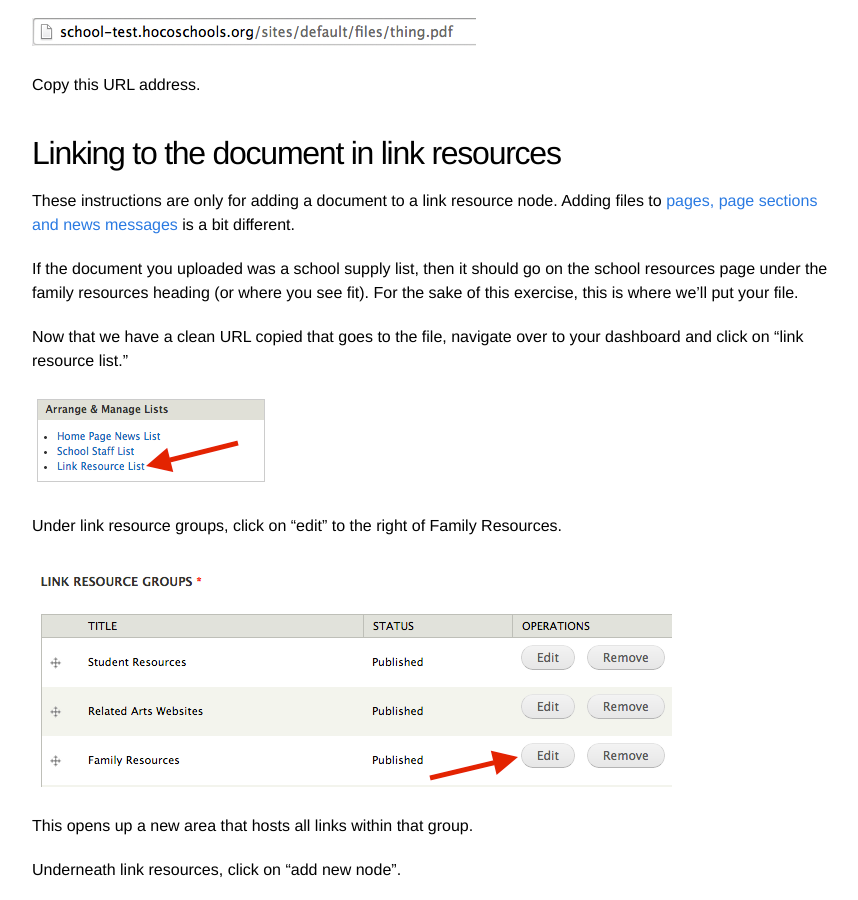
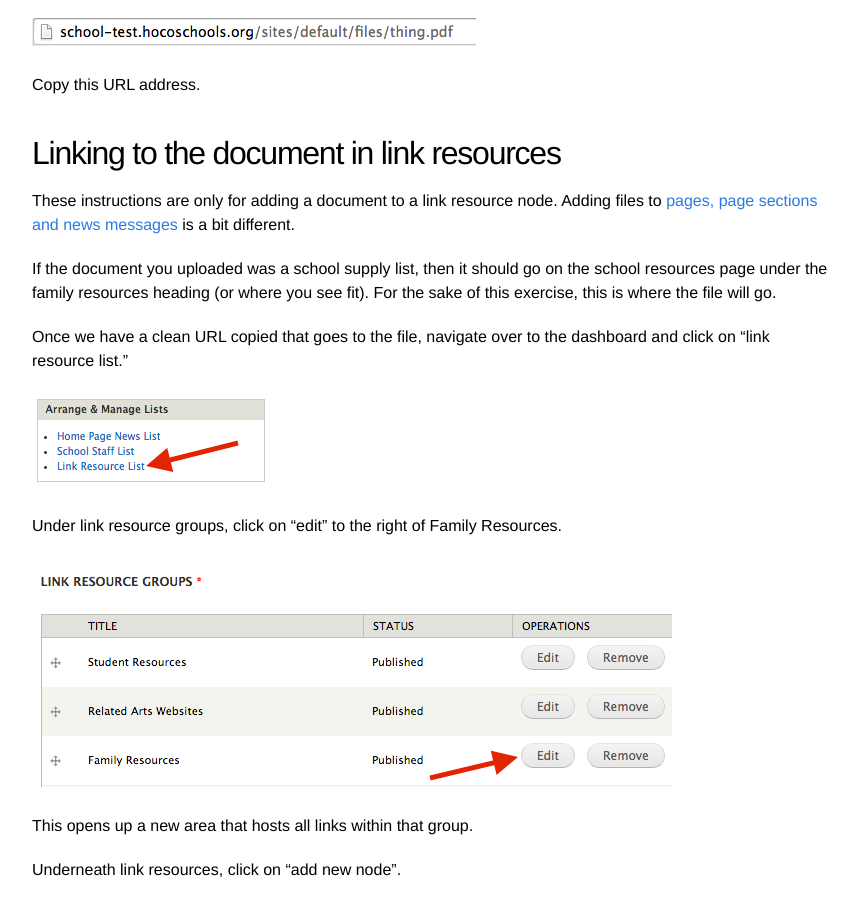
Before and after one commit to HCPSS/schoolsites-help, a Jekyll site: the page built from _posts/2014-07-15-uploading-files.md, in a window 1280 px wide and 900 px high, scrolled down 2445 px. Shown: the whole window, without its empty margins (208-1066 px from the left). Built offline with Jekyll 4.4.1, drawn with Linux system fonts in a browser that asks for light colours; Markdown is read by kramdown in place of the engine named in the settings; some of the changed text lies outside the part shown.

Commit message:
updated content to match trainings

```diff
--- a/_posts/2014-07-15-uploading-files.md
+++ b/_posts/2014-07-15-uploading-files.md
@@ -3,7 +3,7 @@
 title: "Uploading files"
 ---
 
-This topic explores how to upload a PDF file and link to it on your site. [Replacing files]() is a separate topic, along with [adding links to external sites](/schoolsites-help/2014/07/15/adding-links/) such as sign-up genius.
+This topic explores how to upload a PDF file and link to it on your site. [Replacing files](/schoolsites-help/2014/07/15/replacing-files/) is a separate topic, along with [adding links to external sites](/schoolsites-help/2014/07/15/adding-links/) such as sign-up genius.
 
 ## Think about it
 
@@ -33,7 +33,7 @@
 
 ![add and manage files](/schoolsites-help/images/uploading/add-manage.png)
 
-Here is where you'll find all of the files that have been uploaded to the site. To add a new file, select "add file"
+Here is where you'll find all of the files that have been uploaded to the site. To add a new file, select "add file."
 
 ![add file](/schoolsites-help/images/uploading/add-file.png)
 
@@ -63,9 +63,9 @@
 
 These instructions are only for adding a document to a link resource node. Adding files to [pages, page sections and news messages](/schoolsites-help/2014/07/15/adding-links/) is a bit different.
 
-If the document you uploaded was a school supply list, then it should go on the school resources page under the family resources heading (or where you see fit). For the sake of this exercise, this is where we'll put your file.
+If the document you uploaded was a school supply list, then it should go on the school resources page under the family resources heading (or where you see fit). For the sake of this exercise, this is where the file will go.
 
-Now that we have a clean URL copied that goes to the file, navigate over to your dashboard and click on "link resource list."
+Once we have a clean URL copied that goes to the file, navigate over to the dashboard and click on "link resource list."
 
 ![proper URL](/schoolsites-help/images/uploading/school-resources.png)
 
```
Also changed, not shown: other parts of _posts/2014-07-15-uploading-files.md (+1 -1 lines).
